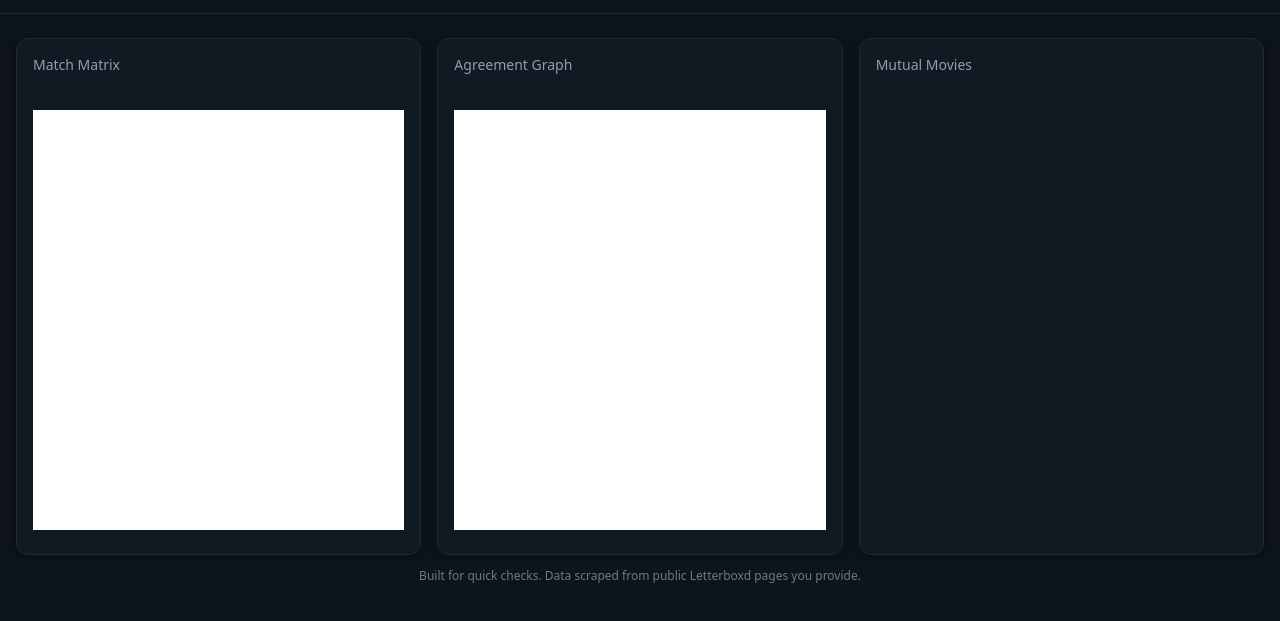
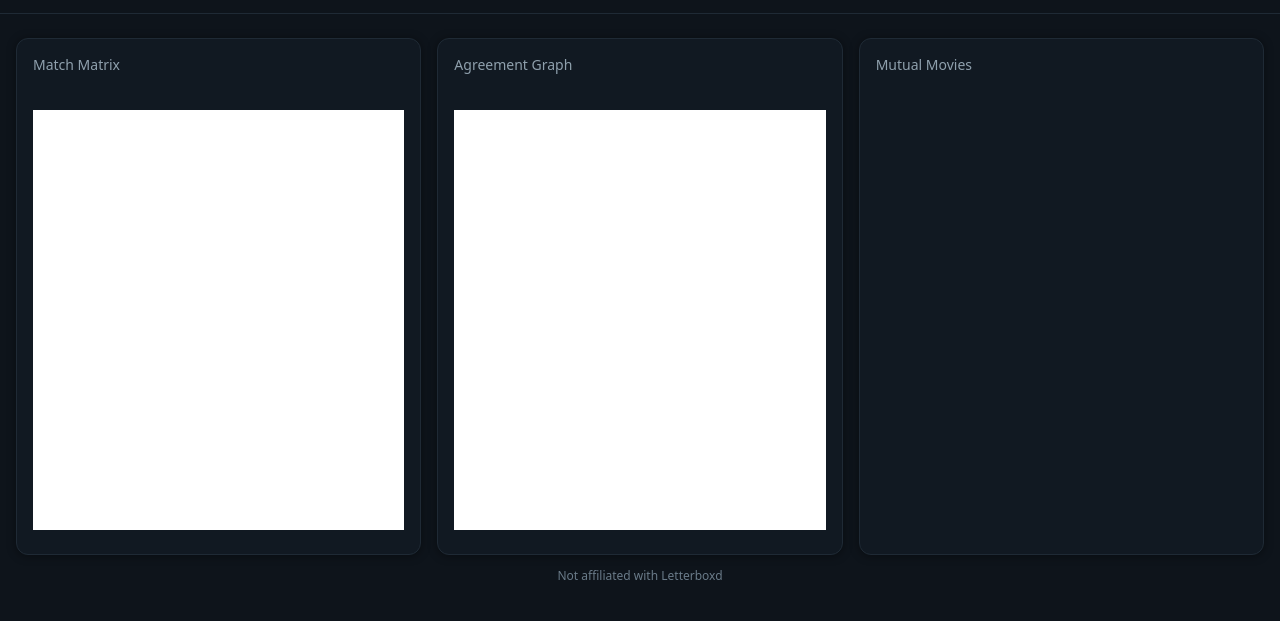
Before and after one commit to esalacode/Matchdboxd-Tester, a website: page index.html in a window 1280 px wide. Shown: the part 95-716 px from the top of the page. Drawn offline with Linux system fonts and the light colour scheme.

Commit message:
Update index.html

```diff
--- a/index.html
+++ b/index.html
@@ -113,7 +113,7 @@ header { display:flex; flex-direction: column; align-items:center; gap:12px; tex
 </section>
 </div>
 
-<footer>Built for quick checks. Data scraped from public Letterboxd pages you provide.</footer>
+<footer>Not affiliated with Letterboxd</footer>
 </main>
 
 <script>
```
